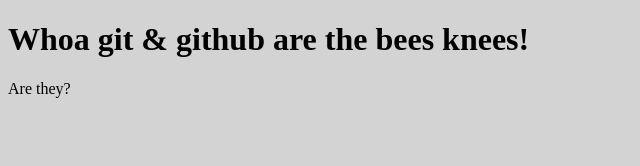
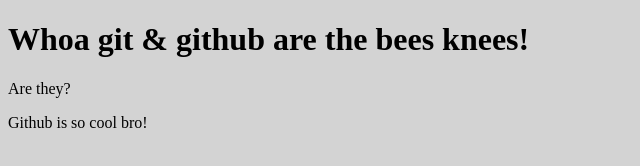
Before and after one commit to GraySmith00/gitAndGithubExamples, a plain HTML site: page index.html in a window 1280 px wide. Shown: the whole page, without its empty margins (0-640 px from the left). Drawn offline with Linux system fonts and the light colour scheme.

Commit message:
Add paragraph text to html

```diff
--- a/index.html
+++ b/index.html
@@ -12,6 +12,7 @@
 <body>
   <h1>Whoa git & github are the bees knees!</h1>
   <p>Are they?</p>
+  <p>Github is so cool bro!</p>
 </body>
 
 </html>
```
